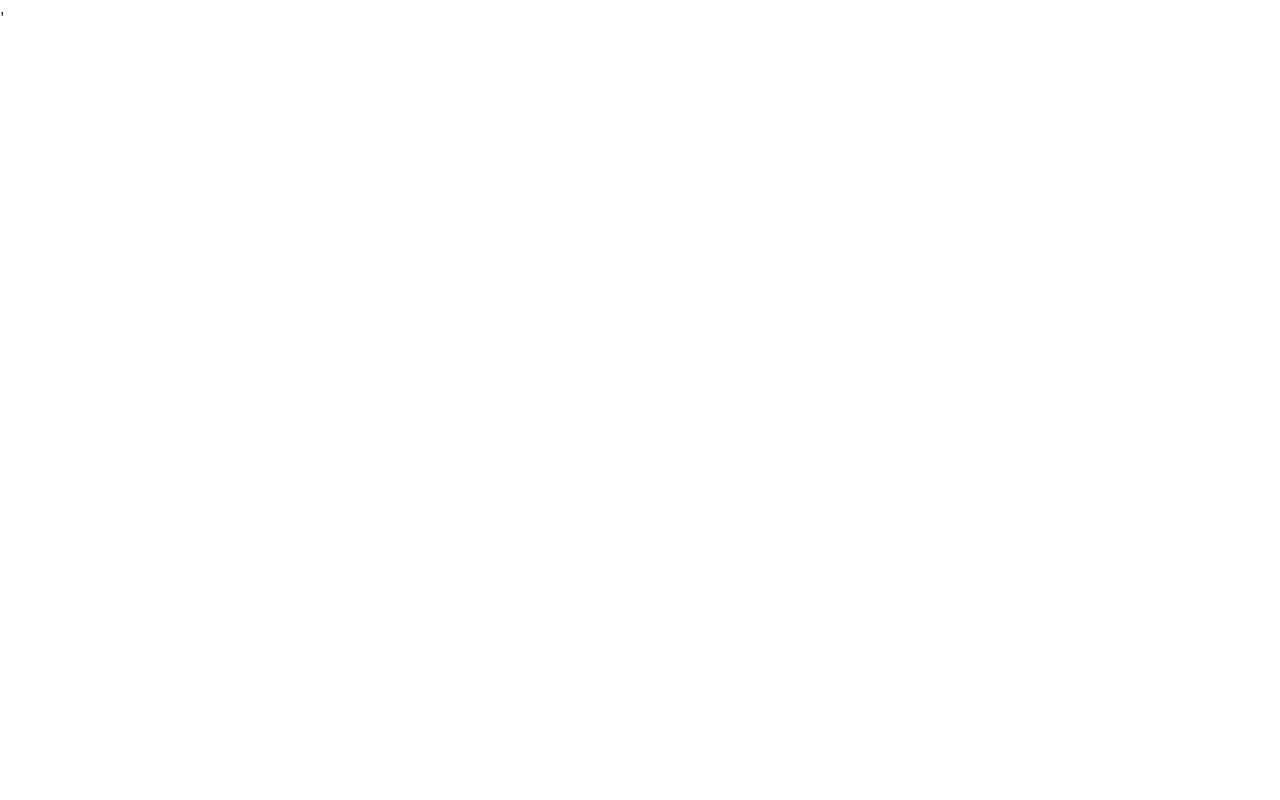
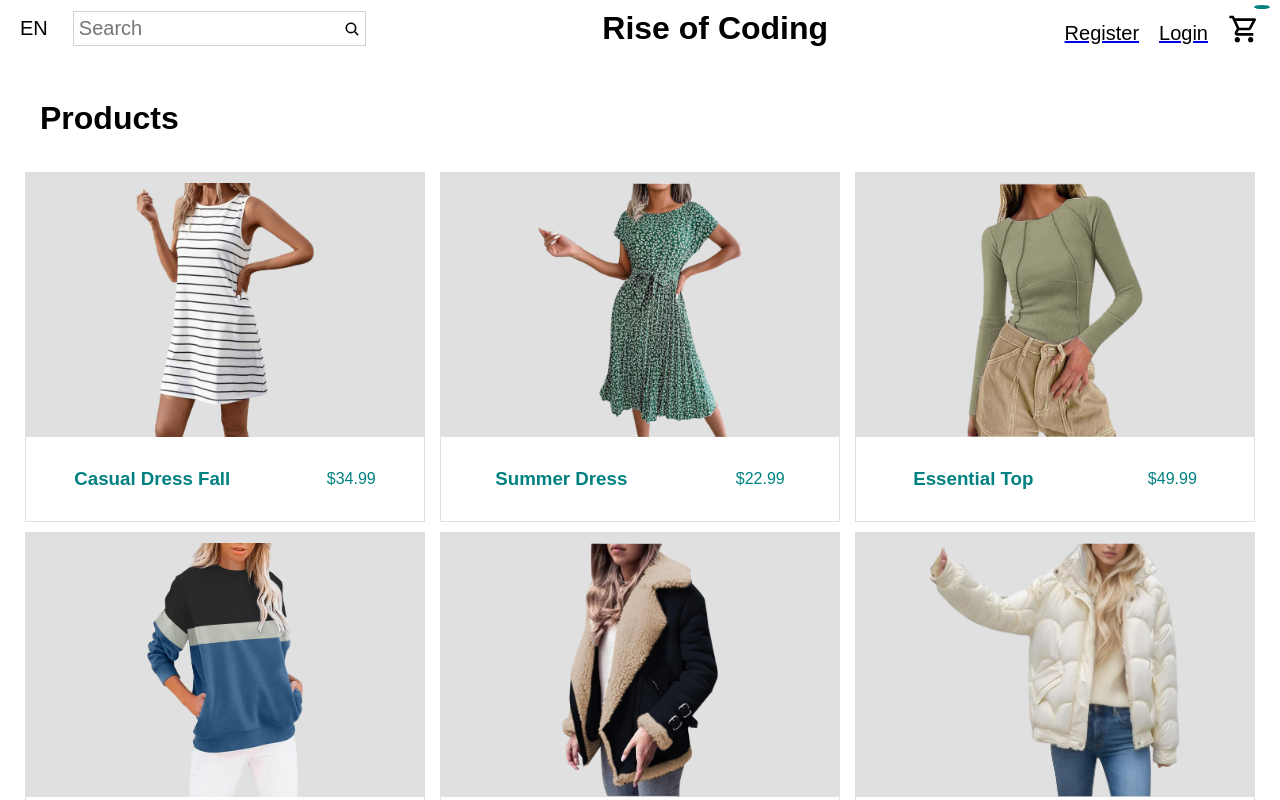
Before and after one commit to PavelRiajul/react-e-commerce, a React (Vite) app: page /products in a window 1280 px wide. Before the commit this address had no page. Shown: the top 800 px of the page. Built offline with nearby package versions, Linux system fonts and the light colour scheme.

Commit message:
allProduct-page

```diff
--- a/src/App.jsx
+++ b/src/App.jsx
@@ -2,6 +2,7 @@ import { Route, Routes } from "react-router-dom"
 import Home from "./Pages/Home/Home"
 import Register from "./Pages/register/Register"
 import Login from "./Pages/login/Login"
+import AllProducts from "./Pages/AllProducts/AllProducts"
 
 
 function App() {
@@ -11,6 +12,7 @@ function App() {
         <Route path="/" element={<Home/>}/>
         <Route path="/register" element={<Register/>}/>
         <Route path="/login" element={<Login/>}/>
+        <Route path="/products" element={<AllProducts/>}/>
       </Routes>
     </div>
   )
--- a/src/Components/Category/Category.jsx
+++ b/src/Components/Category/Category.jsx
@@ -1,3 +1,5 @@
+
+import { Link } from "react-router-dom"
 import { categories } from "../../db/data"
 import "./Category.css"
 
@@ -9,7 +11,7 @@ function Category() {
                 <img src={item.img} alt="" />
                 <div className="category-info">
                   <h1>{item.title}</h1>
-                  <button>shope Now</button>
+                  <Link to={"/products"}>Shope Now</Link>
                 </div>
             </div>
         ))}
--- a/src/Components/Navbar/Navbar.css
+++ b/src/Components/Navbar/Navbar.css
@@ -67,6 +67,9 @@ gap: 20px;
   top: 5px;
   right: 10px;
 }
+.navbar-menuItem{
+ color: black;
+}
 @media (max-width: 768px) {
     .navbar-container {
       height: 50px;
--- a/src/Components/Products/Products.jsx
+++ b/src/Components/Products/Products.jsx
@@ -27,5 +27,4 @@ function Products({items,heading}) {
     </div>
   )
 }
-
 export default Products
--- a/src/Components/Slider/Slider.jsx
+++ b/src/Components/Slider/Slider.jsx
@@ -2,6 +2,7 @@ import { IoMdArrowDropleft, IoMdArrowDropright } from "react-icons/io"
 import "./Slider.css"
 import { sliderItems } from "../../db/data"
 import { useState } from "react"
+import { Link } from "react-router-dom";
 
 function Slider() {
     const [slideIndex, setSlideIndex]= useState(0);
@@ -28,7 +29,7 @@ function Slider() {
                 <div className="info-container">
                   <h1 className="title">{item.title}</h1>
                   <p className="desc">{item.desc}</p>
-                  <button className="button">shope Now</button>
+                  <Link to={"/products"}><button className="button">shope Now</button></Link>
                 </div>
             </div>
         ))}
--- /dev/null
+++ b/src/Pages/AllProducts/AllProducts.jsx
@@ -0,0 +1,15 @@
+import Navbar from "../../Components/Navbar/Navbar"
+import Products from "../../Components/Products/Products"
+import Footer from "../../Components/Footer/Footer"
+import { allProducts } from "../../db/data"
+const AllProducts = () => {
+  return (
+    <div>
+        <Navbar/>
+        <Products heading="Products" items={allProducts}/>
+        <Footer/>
+    </div>
+  )
+}
+
+export default AllProducts
--- a/src/Pages/Home/Home.jsx
+++ b/src/Pages/Home/Home.jsx
@@ -6,6 +6,7 @@ import Newsletter from "../../Components/Newsletter/Newsletter"
 import BestSeller from "../../Components/Products/BestSeller"
 import NewArrivals from "../../Components/Products/NewArrivals"
 import Slider from "../../Components/Slider/Slider"
+
 
 
 function Home() {
@@ -19,6 +20,7 @@ function Home() {
         <BestSeller/>
         <Newsletter/>
         <Footer/>
+
     </div>
   )
 }
```
